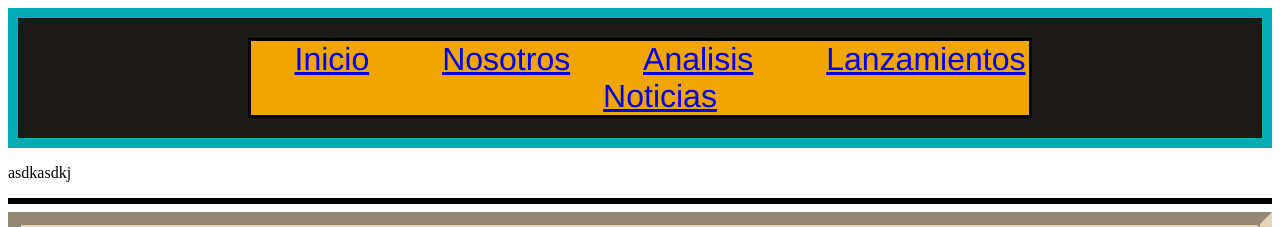
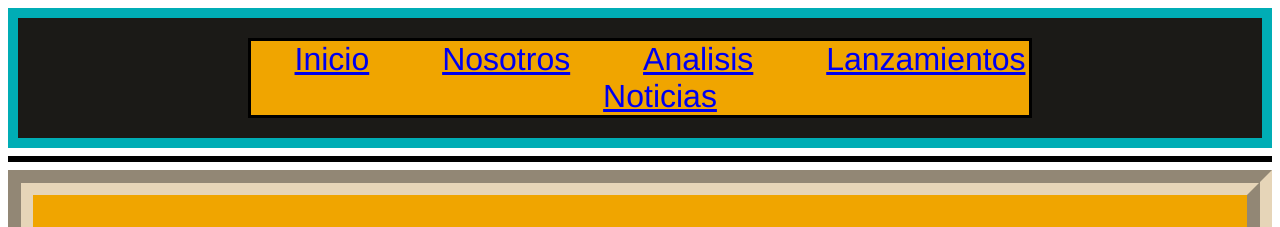
Before and after one commit to JulianTosi/Proyecto-coder-JulianTosi, a plain HTML site: page html/analisis.html in a window 1280 px wide. Shown: the top 227 px of the page. Drawn offline with Linux system fonts and the light colour scheme.

Commit message:
prueba finalizada

```diff
--- a/html/analisis.html
+++ b/html/analisis.html
@@ -19,8 +19,6 @@
         </ul>
       </nav>
       </headear>
-
-      <p> asdkasdkj </p>
 
     <hr class="divisor__prindipal"/>
 
```
